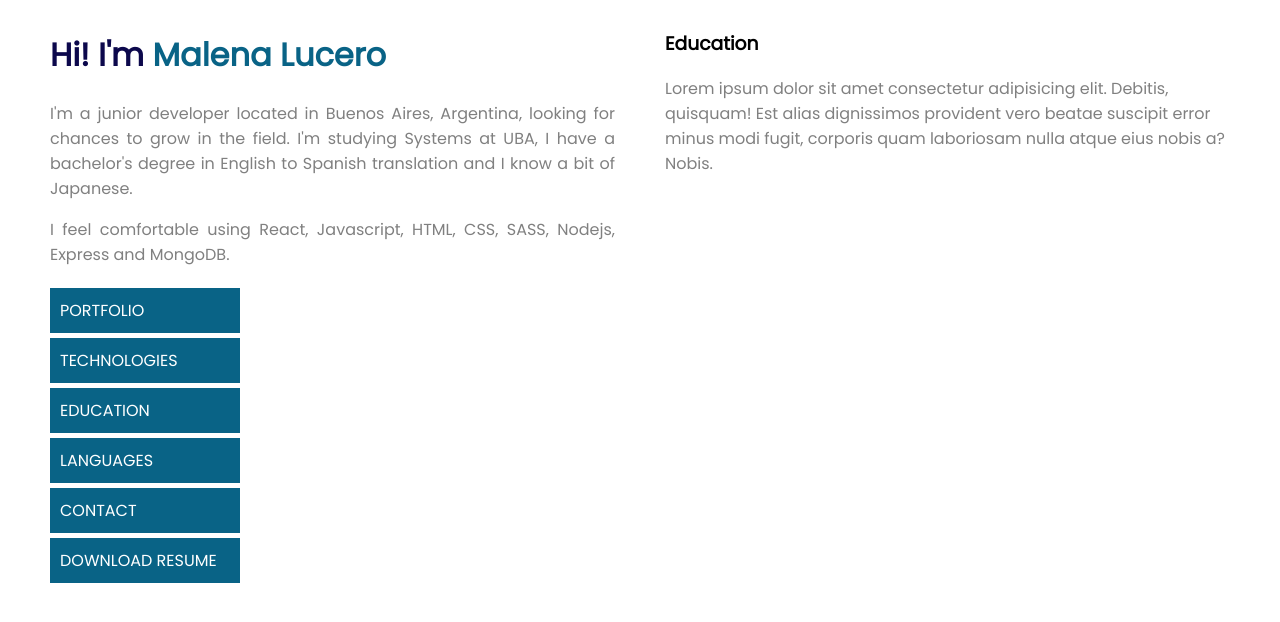
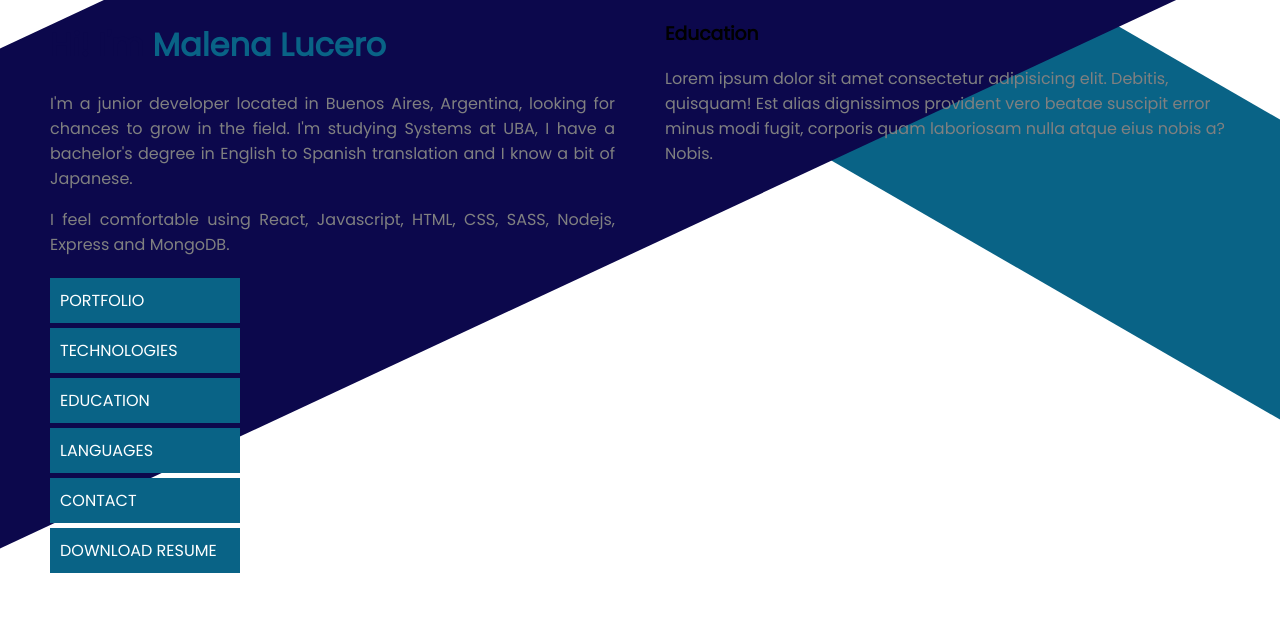
Before and after one commit to MalenaLucero/resumeV2, a plain HTML site: page mainPage.html in a window 1280 px wide. Drawn offline with Linux system fonts and the light colour scheme.

Commit message:
diagonal line

```diff
--- a/mainPage.html
+++ b/mainPage.html
@@ -13,6 +13,10 @@
     <!--MAIN-->
     <div class="mainPage" id="mainPage">
         <div class="transitionCurtain opacityAppear show" id="transitionCurtain"></div>
+        <div class="diagonalContainer">
+            <div class="skewRight"></div>
+            <div class="skewLeft"></div>
+        </div>
         <div class="mainPageContent">
             <div class="leftColumn">
                 <!--PRESENTATION-->
--- a/mainPageStyles.sass
+++ b/mainPageStyles.sass
@@ -34,9 +34,27 @@ p
     &.opacityDisappear
         opacity: 0
 
+.diagonalContainer
+    position: absolute
+    top: 0
+    left: 0
+    z-index: -1
+    .skewLeft
+        height: 500px
+        width: 100vw
+        background-color: $dark-color
+        transform: skewY(-25deg) translateY(-550px)
+    .skewRight
+        height: 300px
+        width: 100vw
+        background-color: $main-color
+        transform: skewY(30deg) translateY(-250px)
+
+
+
 .mainPageContent
     color: black
-    margin: 10px 50px
+    margin: 0 50px
     display: grid
     grid-template-columns: 50fr 50fr
     grid-column-gap: 50px
```
Also changed, not shown: mainPageStyles.css, 1 other file.
